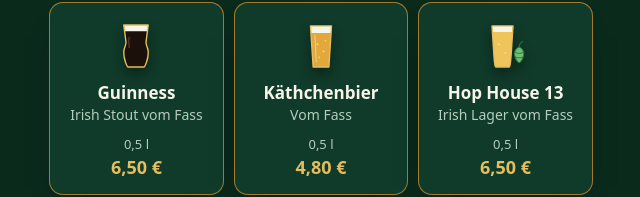
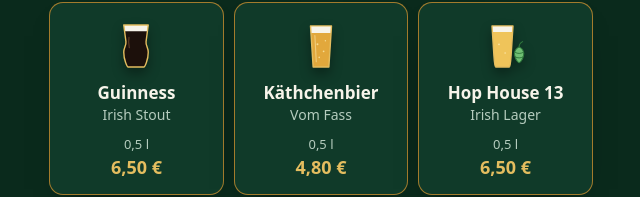
Before and after one commit to Bababui/IrishMenu, a React (Vite) app in the folder frontend/: page / in a window 1280 px wide. Shown: the part 549-746 px from the top of the page, without its empty margins (319-959 px from the left). Built offline with nearby package versions, Linux system fonts and the light colour scheme; no server answers; a web font is replaced by a local one.

Commit message:
Most popular: shorter notes

```diff
--- a/frontend/src/content/recommendations.ts
+++ b/frontend/src/content/recommendations.ts
@@ -19,7 +19,7 @@ export const recommendations: Recommendation[] = [
     name: "Guinness",
     category: "draught",
     glass: "stout",
-    note: { de: "Irish Stout vom Fass", en: "Irish stout on draught" },
+    note: { de: "Irish Stout", en: "Irish stout" },
   },
   {
     name: "Käthchenbier",
@@ -31,6 +31,6 @@ export const recommendations: Recommendation[] = [
     name: "Hop House 13",
     category: "draught",
     glass: "hops",
-    note: { de: "Irish Lager vom Fass", en: "Irish lager on draught" },
+    note: { de: "Irish Lager", en: "Irish lager" },
   },
 ];
```
